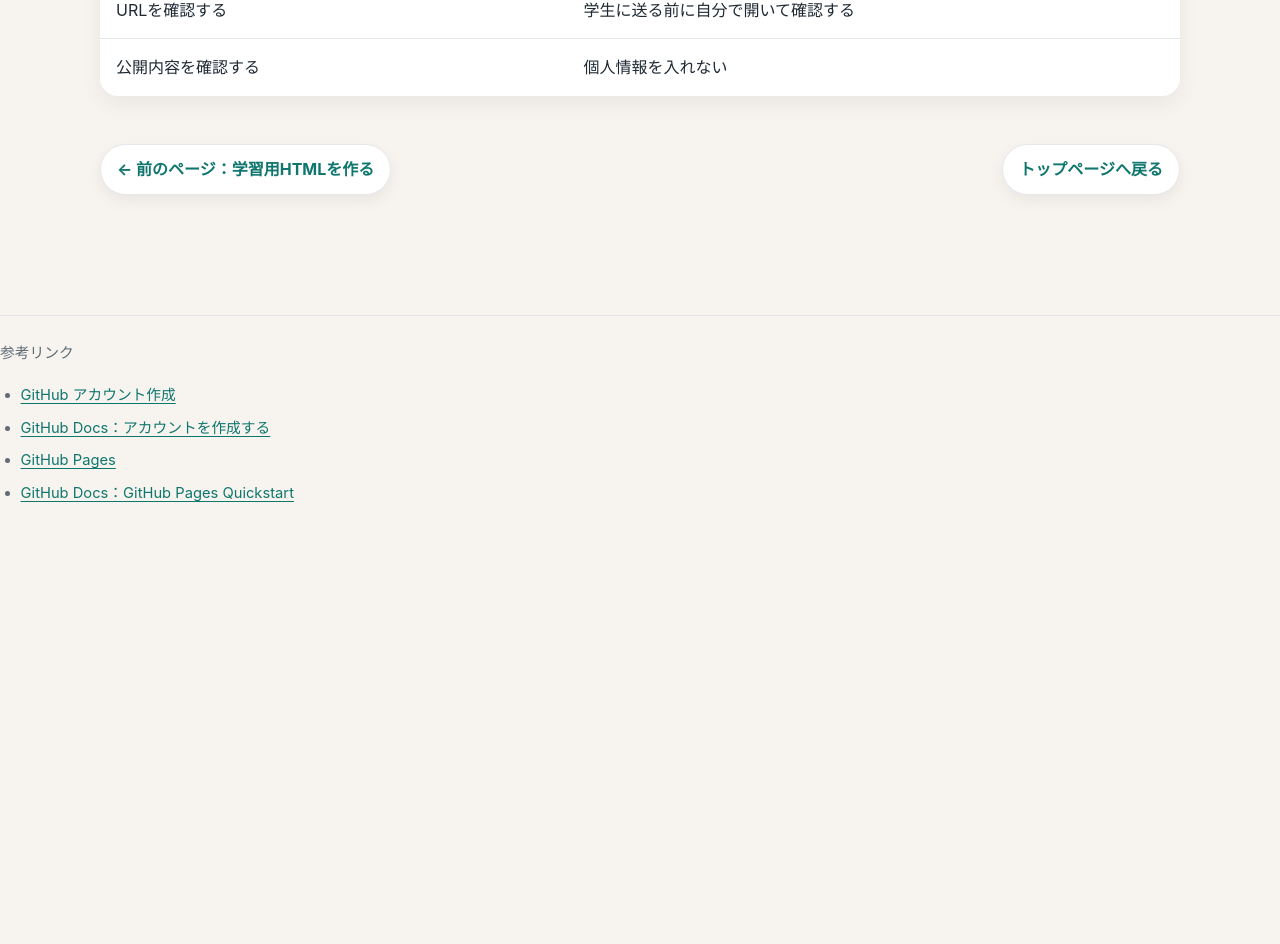
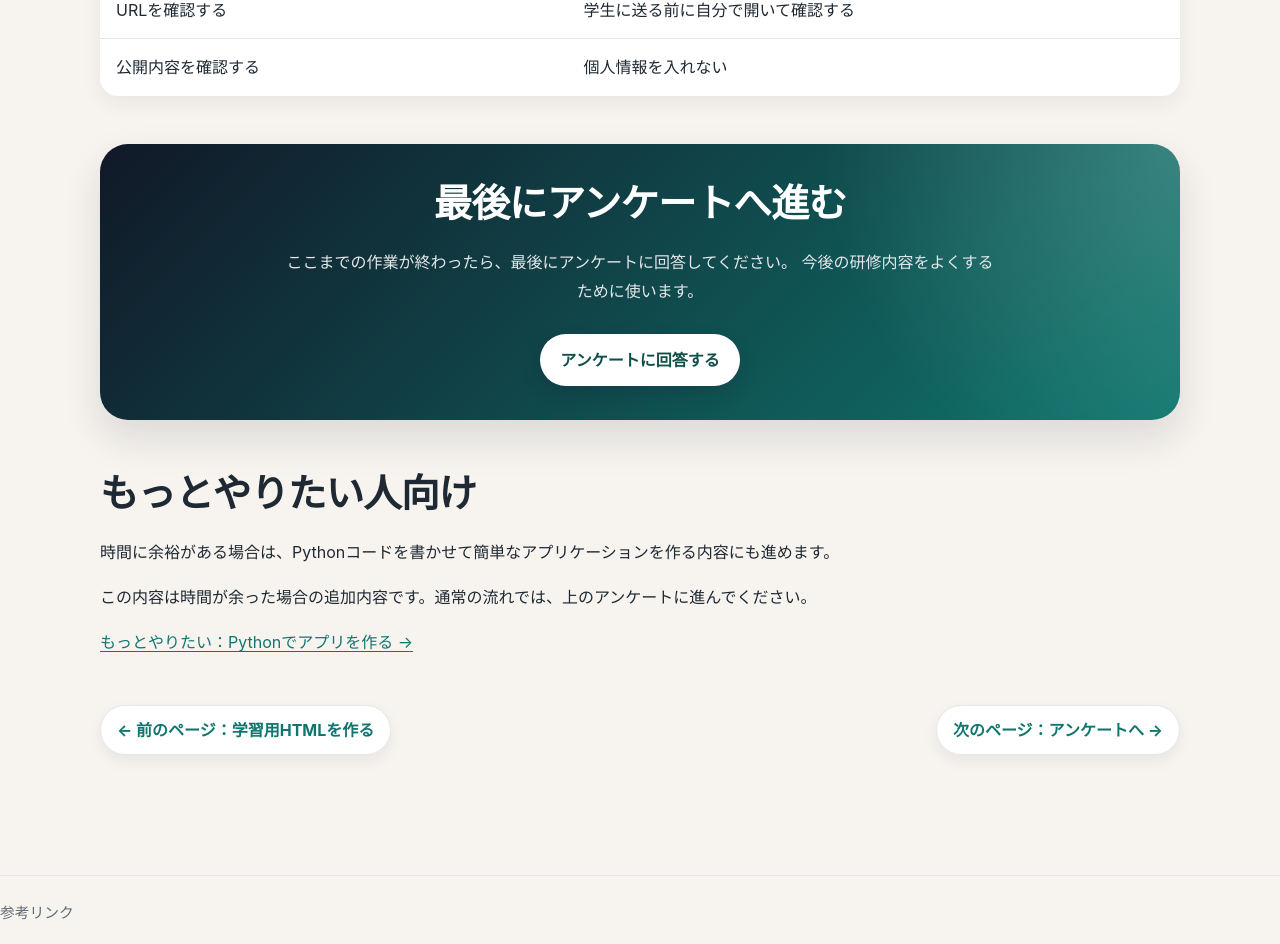
Before and after one commit to mizuki-takeuchi-tibc/web.io, a plain HTML site: page github-upload-html.html in a window 1280 px wide. Shown: the part 8392-9336 px from the top of the page. Before the commit the page ends 8898 px from the top, so only its background shows below. Drawn offline with Linux system fonts and the light colour scheme.

Commit message:
Update github-upload-html.html

```diff
--- a/github-upload-html.html
+++ b/github-upload-html.html
@@ -595,10 +595,51 @@
       </table>
     </section>
 
-    <div class="nav-links">
-      <a href="notebook-study-html.html">← 前のページ：学習用HTMLを作る</a>
-      <a href="index.html">トップページへ戻る</a>
-    </div>
+<section class="cta">
+  <h2>最後にアンケートへ進む</h2>
+  <p>
+    ここまでの作業が終わったら、最後にアンケートに回答してください。
+    今後の研修内容をよくするために使います。
+  </p>
+
+  <div class="center">
+    <a
+      class="button"
+      href="https://docs.google.com/forms/d/1x6rLDLwp5bGGby4_z40Wn_WtCsuxByqyMKhhr-1SxbM/edit"
+      target="_blank"
+      rel="noopener"
+    >
+      アンケートに回答する
+    </a>
+  </div>
+</section>
+
+<section class="optional-section">
+  <h2>もっとやりたい人向け</h2>
+  <p>
+    時間に余裕がある場合は、Pythonコードを書かせて簡単なアプリケーションを作る内容にも進めます。
+  </p>
+
+  <p>
+    この内容は時間が余った場合の追加内容です。通常の流れでは、上のアンケートに進んでください。
+  </p>
+
+  <a class="subtle-link" href="python-app.html">
+    もっとやりたい：Pythonでアプリを作る →
+  </a>
+</section>
+
+<div class="nav-links">
+  <a href="notebook-study-html.html">← 前のページ：学習用HTMLを作る</a>
+  <a
+    href="https://docs.google.com/forms/d/1x6rLDLwp5bGGby4_z40Wn_WtCsuxByqyMKhhr-1SxbM/edit"
+    target="_blank"
+    rel="noopener"
+  >
+    次のページ：アンケートへ →
+  </a>
+</div>
+
 
   </main>
 
```
